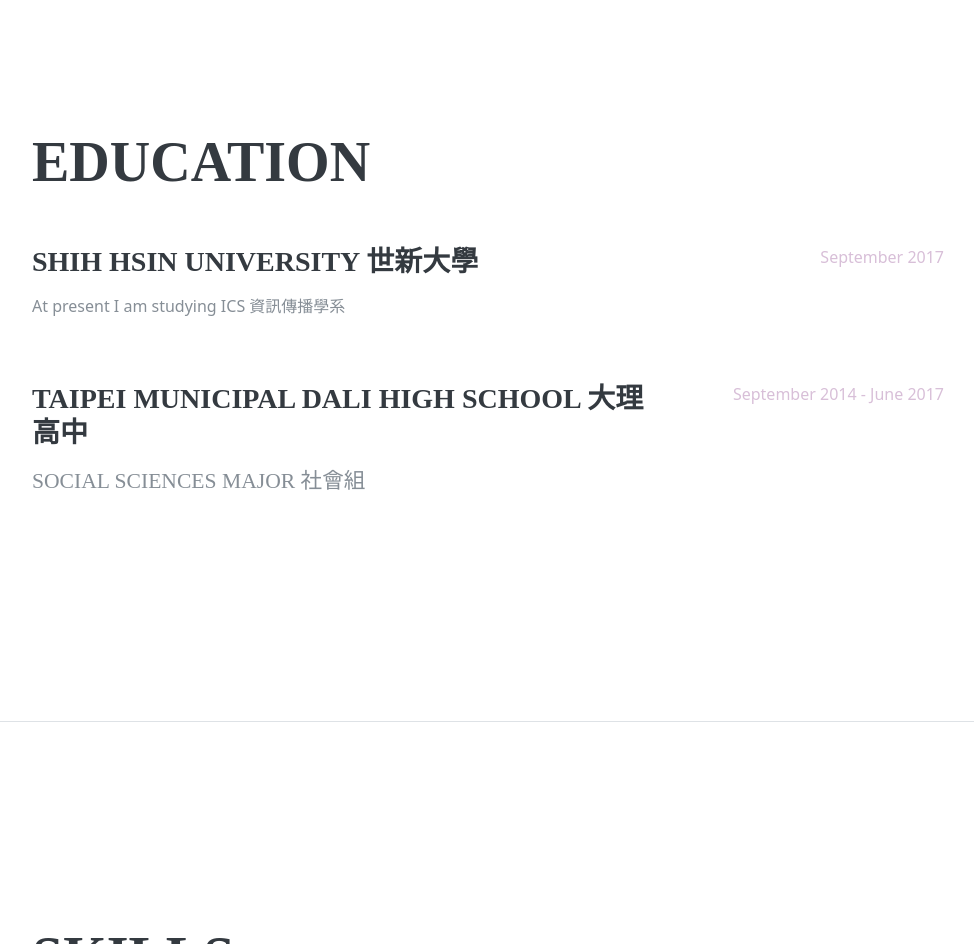
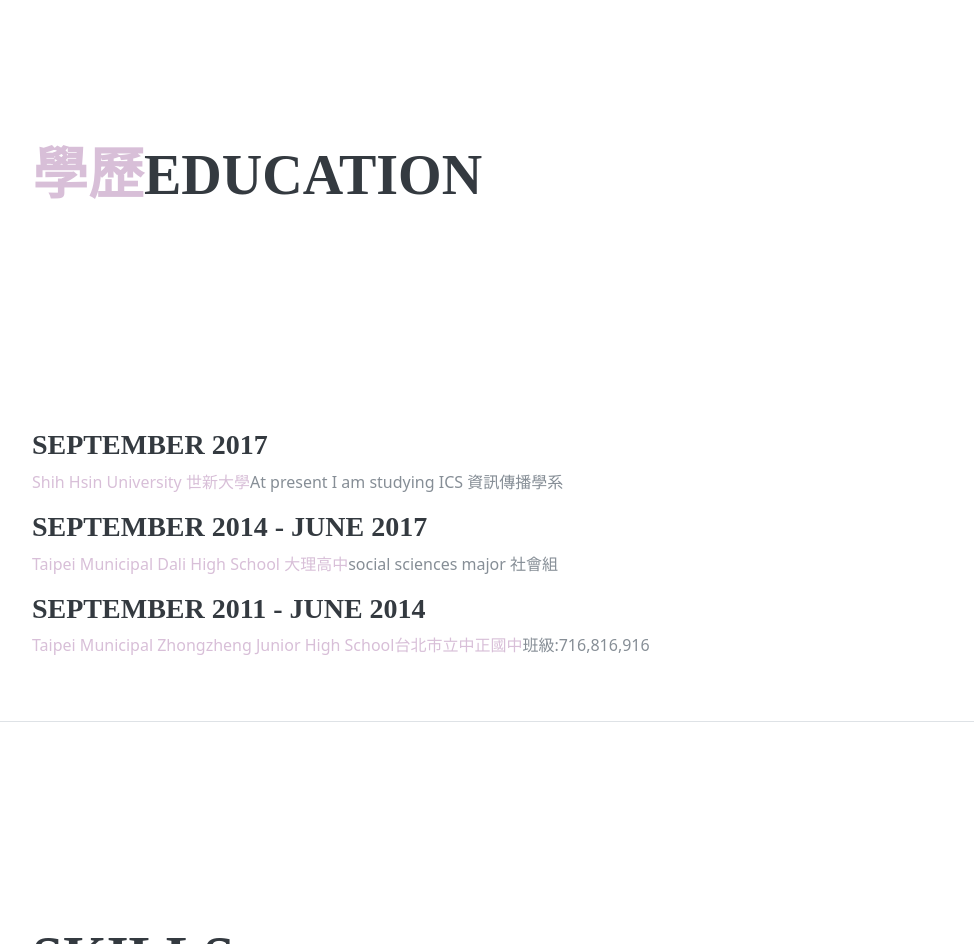
Before and after one commit to forever0228/forever0228.github.io, a website: page index.html in a window 1280 px wide. Shown: the part 1840-2784 px from the top of the page, without its empty margins (288-1262 px from the left). Drawn offline with Linux system fonts and the light colour scheme; a web font is replaced by a local one.

Commit message:
Add files via upload

```diff
--- a/index.html
+++ b/index.html
@@ -154,30 +154,34 @@
 
       <section class="resume-section p-3 p-lg-5 d-flex flex-column" id="education">
         <div class="my-auto">
-          <h2 class="mb-5">Education</h2>
+          <h2 class="mb-5"><span class="text-primary">學歷</span>Education</h2>
 
-          <div class="resume-item d-flex flex-column flex-md-row mb-5">
-            <div class="resume-content mr-auto">
-              <h3 class="mb-0">Shih Hsin University 世新大學</h3>
-              <div class="subheading mb-3"></div>
-              <div>At present I am studying ICS 資訊傳播學系</div>
-              <p></p>
-            </div>
-            <div class="resume-date text-md-right">
-              <span class="text-primary">September 2017</span>
-            </div>
-          </div>
 
-          <div class="resume-item d-flex flex-column flex-md-row">
-            <div class="resume-content mr-auto">
-              <h3 class="mb-0">Taipei Municipal Dali High School 大理高中</h3>
-              <div class="subheading mb-3">social sciences major 社會組</div>
-              <p></p>
-            </div>
-            <div class="resume-date text-md-right">
-              <span class="text-primary">September 2014 - June 2017</span>
-            </div>
-          </div>
+		  </div>
+
+		  <div class="timeline">
+			<div class="timeline-block timeline-left">
+			  <div class="timeline-content">
+			    <h3>September 2017</h3>
+				<p><span class="text-primary">Shih Hsin University 世新大學</span>At present I am studying ICS 資訊傳播學系</p>
+			  </div>
+			</div>
+			<div class="timeline-block timeline-right">
+			  <div class="timeline-content">
+			    <h3>September 2014 - June 2017</h3>
+				<p><span class="text-primary">Taipei Municipal Dali High School 大理高中</span>social sciences major 社會組</p>
+			  </div>
+			</div>
+			<div class="timeline-block timeline-left">
+			  <div class="timeline-content">
+			    <h3>September 2011 - June 2014</h3>
+				<p><span class="text-primary">Taipei Municipal Zhongzheng Junior High School台北市立中正國中</span>班級:716,816,916</p>
+			  </div>
+			</div>
+		  </div>
+        </div>
+      </section>
+
 
         </div>
       </section>
```
